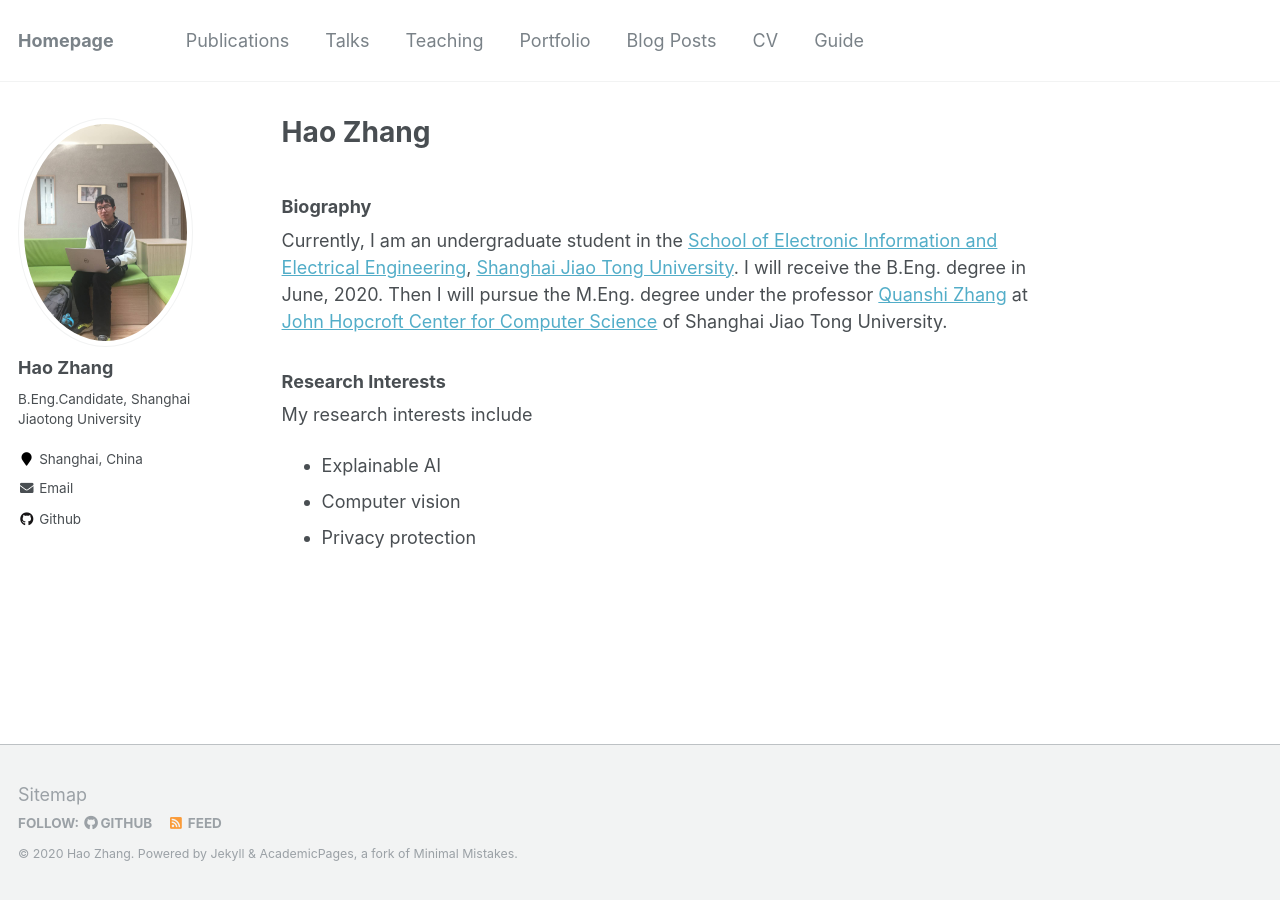
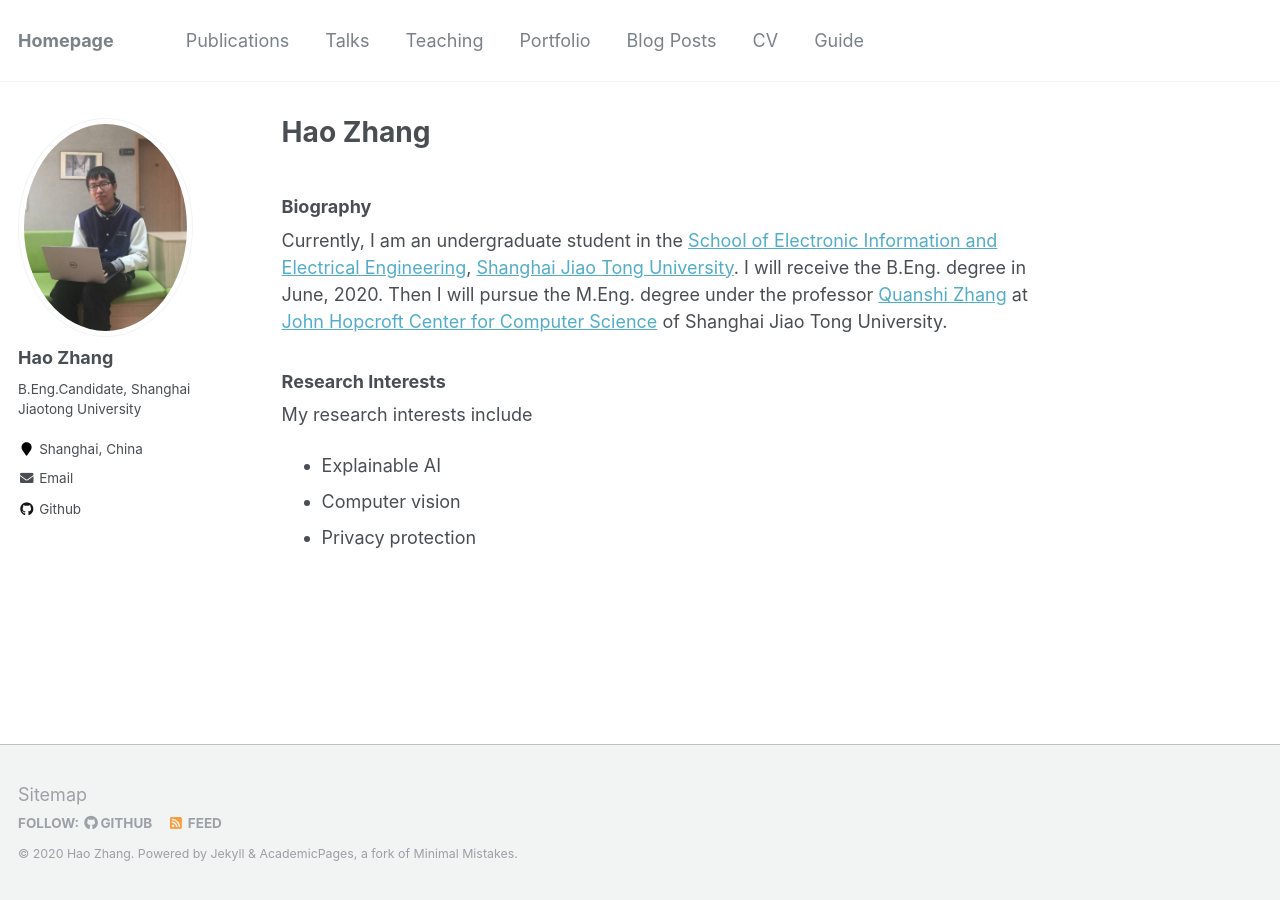
Before and after one commit to haozhang37/haozhang37.github.io, a Jekyll site: the page built from _pages/about.md, in a window 1280 px wide. Built offline with Jekyll 4.4.1, drawn with Linux system fonts in a browser that asks for light colours.

Commit message:
update image

```diff
--- a/_config.yml
+++ b/_config.yml
@@ -81,7 +81,7 @@ analytics:
 # Site Author
 author:
   name             : "Hao Zhang"
-  avatar           : "zhanghao.jpg"
+  avatar           : "zhanghao2.jpg"
   bio              : "B.Eng.Candidate, Shanghai Jiaotong University"
   location         : "Shanghai, China"
   employer         :
```
Also changed, not shown: images/zhanghao2.jpg (added).
